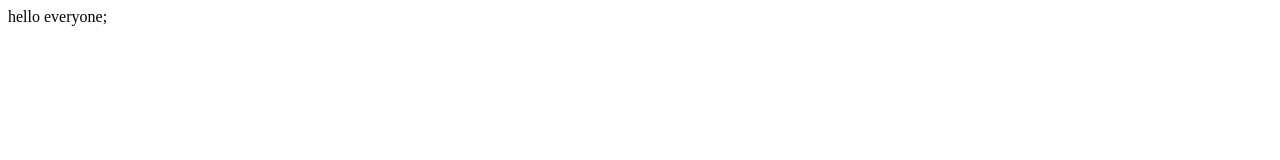
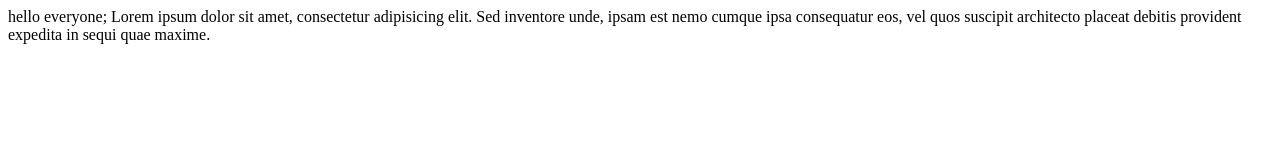
Before and after one commit to AnikatKumarKushwaha/helloWorld, a plain HTML site: page index.html in a window 1280 px wide. Drawn offline with Linux system fonts and the light colour scheme.

Commit message:
2nd commit in hello-world-branch

```diff
--- a/index.html
+++ b/index.html
@@ -7,6 +7,8 @@
     <title>Document</title>
   </head>
   <body>
-    hello everyone;
+    hello everyone; Lorem ipsum dolor sit amet, consectetur adipisicing elit.
+    Sed inventore unde, ipsam est nemo cumque ipsa consequatur eos, vel quos
+    suscipit architecto placeat debitis provident expedita in sequi quae maxime.
   </body>
 </html>
```
